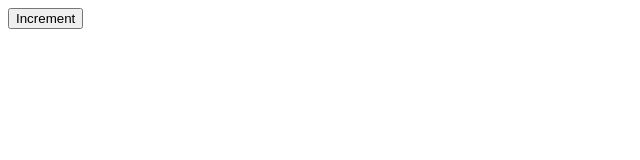
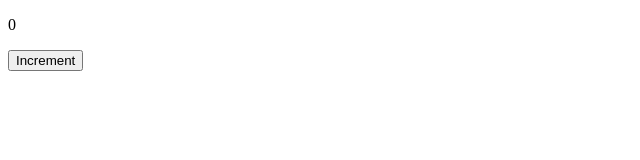
Before and after one commit to acciojob/increment-counter-dinnysanjay, a website: page main.html in a window 1280 px wide. Shown: the whole page, without its empty margins (0-640 px from the left). Drawn offline with Linux system fonts and the light colour scheme.

Commit message:
created a submission

```diff
--- a/main.html
+++ b/main.html
@@ -7,10 +7,10 @@
 </head>
 
 <body id="my_body">
-	<!-- the entire body must be written by student -->
-	<button onclick="incrementBtn">Increment</button>
-    <script type="text/javascript" src="./script.js">
-</script>
+    <p id="counter">0</p>
+    <button id="incrementBtn" onclick="incrementCounter()">Increment</button>
+    <script type="text/javascript" src="./script.js"></script>
+
 
 </body>
 
```
